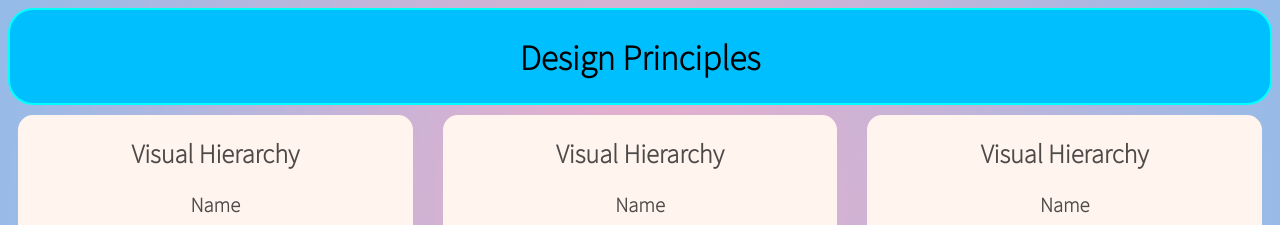
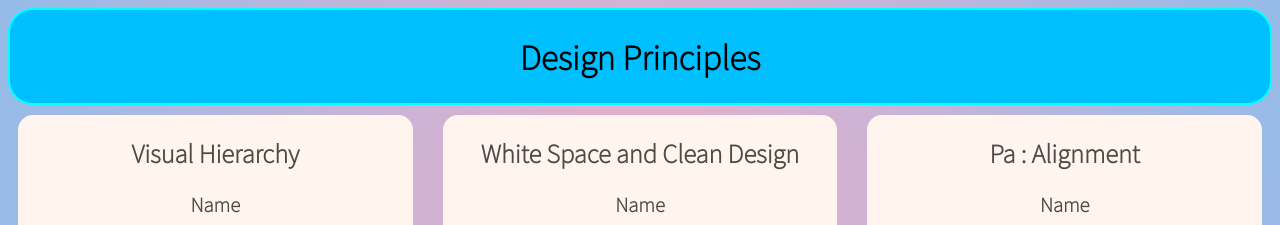
Before and after one commit to SergJCerro/SergJCerro.github.io, a plain HTML site: page lesson2/design.principles.html in a window 1280 px wide. Shown: the top 225 px of the page. Drawn offline with Linux system fonts and the light colour scheme.

Commit message:
WDD 230 Week 02

```diff
--- a/lesson2/design.principles.html
+++ b/lesson2/design.principles.html
@@ -27,14 +27,14 @@
             <p>description</p>
         </section>
         <section>
-            <h2>Visual Hierarchy</h2>
+            <h2>White Space and Clean Design</h2>
             <h3>Name</h3>
             <a href="#">Something</a>
             <img src="something" alt="picture" class="" class="responsive">
             <p>description</p>
         </section>
         <section>
-            <h2>Visual Hierarchy</h2>
+            <h2>Pa : Alignment</h2>
             <h3>Name</h3>
             <a href="#">Something</a>
             <img src="something" alt="picture" class="" class="responsive">
```
